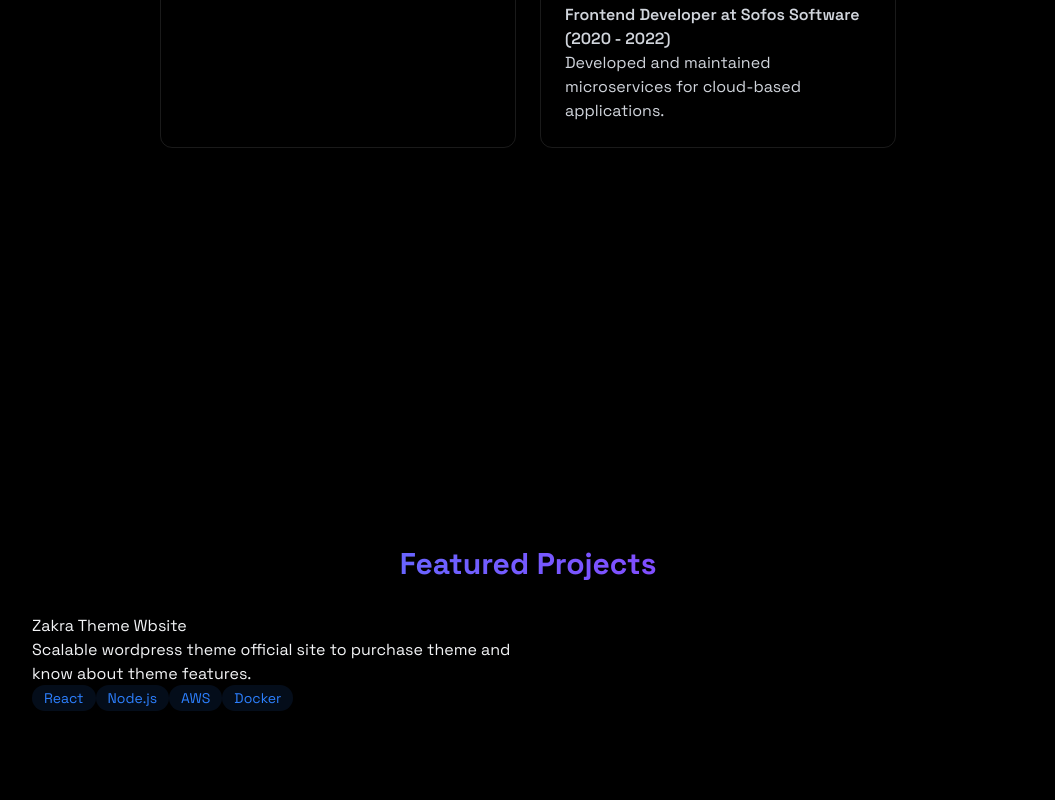
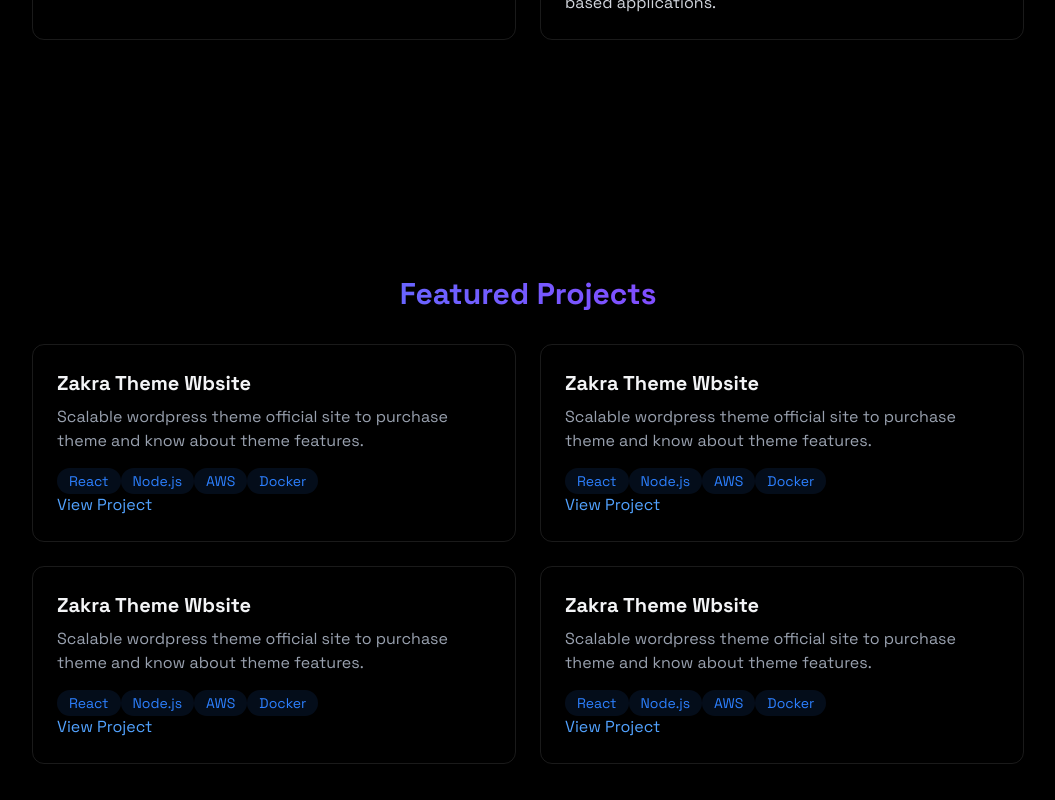
Before and after one commit to UtsavBajracharya/MyPortfolio, a React (Vite) app: page / in a window 1280 px wide. Shown: the part 1512-2312 px from the top of the page, without its empty margins (112-1167 px from the left). Built offline with nearby package versions, Linux system fonts and the light colour scheme.

Commit message:
added projects and scroll effec

```diff
--- a/src/components/sections/About.jsx
+++ b/src/components/sections/About.jsx
@@ -21,11 +21,11 @@ export const About = () => {
 
     return (
         <section
-            id= "about"
+        id= "about"
         className="min-h-screen flex items-center justify-center py-20"
         >
 
-        <div className="max-w-3xl mx-auto px-4">
+        <div className="max-w-5xl mx-auto px-4">
             <h2 className="text-3xl font-bold mb-8 bg-gradient-to-r from-blue-500 to-purple-600 bg-clip-text text-transparent text-center">
                 {" "}
                 About Me
@@ -33,8 +33,9 @@ export const About = () => {
 
             <div className="rounded-xl p-8 border-white/10 border hover:-translate-y-1 transition-all">
                 <p className="text-gray-300 mb-6">
-                    Passionate developer with expertise in building scalable web
-                    applications and creating innvative solutions.
+                    I began my career in frontend developer, worked as a junior developer & designer at a tech company.
+                        I have a passion for creating visually appealing and user-friendly web interfaces.
+                        My journey started with small projects and has grown into a full-fledged career in UI/UX design and front-end development.
                 </p>
 
                 <div className="grid grid-cols-1 md:grid-cols-2 gap-6">
--- a/src/components/sections/Home.jsx
+++ b/src/components/sections/Home.jsx
@@ -13,8 +13,7 @@ export const Home = () => {
             </h1>
 
             <p className="text-gray-400 text-lg mb-8 max-w-lg mx-auto">
-            I have a passion for creating visually appealing and user-friendly web interfaces.
-            My journey started with small projects and has grown into a full-fledged career in UI/UX design and front-end development.
+                 Building Creative Designs Since <strong>2021</strong>
             </p>
 
             <div className="flex justify-center space-x-4">
--- a/src/components/sections/Projects.jsx
+++ b/src/components/sections/Projects.jsx
@@ -12,9 +12,9 @@ export const Projects = () => {
                 </h2>
                 <div className="grid grid-cols-1 md:grid-cols-2 gap-6">
 
-                    <div>
-                        <h3> Zakra Theme Wbsite</h3>
-                        <p>
+                    <div className="p-6 rounded-xl border border-white/10 hover:-translate-y-1 hover:border-blue-500/30 hover:shadow-[0_2px_8px_rbga(59, 130, 246, 0.2)] transition">
+                        <h3 className="text-xl font-bold mb-2"> Zakra Theme Wbsite</h3>
+                        <p className="text-gray-400 mb-4">
                             Scalable wordpress theme official site to purchase
                             theme and know about theme features.
                         </p>
@@ -23,14 +23,121 @@ export const Projects = () => {
                                 <span
                                 key={key}
                             className="bg-blue-500/10 text-blue-500 py-1 px-3 rounded-full text-sm hover:bg-blue-500/20
-                                hover:shadow-[0_2px_8px_rbga(59, 130, 2246, 0.2)] transition
+                                hover:shadow-[0_2px_8px_rbga(59, 130, 246, 0.1)] transition-all
                                 "
                             >
                                 {tech}
                             </span>
                             ))}
                         </div>
+
+                        <div className="flex-justify-between items-center">
+                            <a
+                            href="#"
+                            className="text-blue-400 hover:text-blue-300 transition-colors my-4"
+                            >
+                            {" "}
+                            View Project {" "}
+                            </a>
+                        </div>
+
                     </div>
+
+
+                    <div className="p-6 rounded-xl border border-white/10 hover:-translate-y-1 hover:border-blue-500/30 hover:shadow-[0_2px_8px_rbga(59, 130, 246, 0.2)] transition">
+                        <h3 className="text-xl font-bold mb-2"> Zakra Theme Wbsite</h3>
+                        <p className="text-gray-400 mb-4">
+                            Scalable wordpress theme official site to purchase
+                            theme and know about theme features.
+                        </p>
+                        <div>
+                            {["React", "Node.js", "AWS", "Docker"].map((tech, key) => (
+                                <span
+                                key={key}
+                            className="bg-blue-500/10 text-blue-500 py-1 px-3 rounded-full text-sm hover:bg-blue-500/20
+                                hover:shadow-[0_2px_8px_rbga(59, 130, 246, 0.1)] transition-all
+                                "
+                            >
+                                {tech}
+                            </span>
+                            ))}
+                        </div>
+
+                        <div className="flex-justify-between items-center">
+                            <a
+                            href="#"
+                            className="text-blue-400 hover:text-blue-300 transition-colors my-4"
+                            >
+                            {" "}
+                            View Project {" "}
+                            </a>
+                        </div>
+
+                    </div>
+
+                    <div className="p-6 rounded-xl border border-white/10 hover:-translate-y-1 hover:border-blue-500/30 hover:shadow-[0_2px_8px_rbga(59, 130, 246, 0.2)] transition">
+                        <h3 className="text-xl font-bold mb-2"> Zakra Theme Wbsite</h3>
+                        <p className="text-gray-400 mb-4">
+                            Scalable wordpress theme official site to purchase
+                            theme and know about theme features.
+                        </p>
+                        <div>
+                            {["React", "Node.js", "AWS", "Docker"].map((tech, key) => (
+                                <span
+                                key={key}
+                            className="bg-blue-500/10 text-blue-500 py-1 px-3 rounded-full text-sm hover:bg-blue-500/20
+                                hover:shadow-[0_2px_8px_rbga(59, 130, 246, 0.1)] transition-all
+                                "
+                            >
+                                {tech}
+                            </span>
+                            ))}
+                        </div>
+
+                        <div className="flex-justify-between items-center">
+                            <a
+                            href="#"
+                            className="text-blue-400 hover:text-blue-300 transition-colors my-4"
+                            >
+                            {" "}
+                            View Project {" "}
+                            </a>
+                        </div>
+
+                    </div>
+
+
+                    <div className="p-6 rounded-xl border border-white/10 hover:-translate-y-1 hover:border-blue-500/30 hover:shadow-[0_2px_8px_rbga(59, 130, 246, 0.2)] transition">
+                        <h3 className="text-xl font-bold mb-2"> Zakra Theme Wbsite</h3>
+                        <p className="text-gray-400 mb-4">
+                            Scalable wordpress theme official site to purchase
+                            theme and know about theme features.
+                        </p>
+                        <div>
+                            {["React", "Node.js", "AWS", "Docker"].map((tech, key) => (
+                                <span
+                                key={key}
+                            className="bg-blue-500/10 text-blue-500 py-1 px-3 rounded-full text-sm hover:bg-blue-500/20
+                                hover:shadow-[0_2px_8px_rbga(59, 130, 246, 0.1)] transition-all
+                                "
+                            >
+                                {tech}
+                            </span>
+                            ))}
+                        </div>
+
+                        <div className="flex-justify-between items-center">
+                            <a
+                            href="#"
+                            className="text-blue-400 hover:text-blue-300 transition-colors my-4"
+                            >
+                            {" "}
+                            View Project {" "}
+                            </a>
+                        </div>
+
+                    </div>
+
                 </div>
             </div>
         </section>
--- a/src/index.css
+++ b/src/index.css
@@ -7,6 +7,7 @@ html, body {
   font-family: "Space Grotesk", sans-serif;
   background: #0a0a0a;
   color: #f3f4f6;
+  scroll-behavior: smooth;
 }
 
 
```
